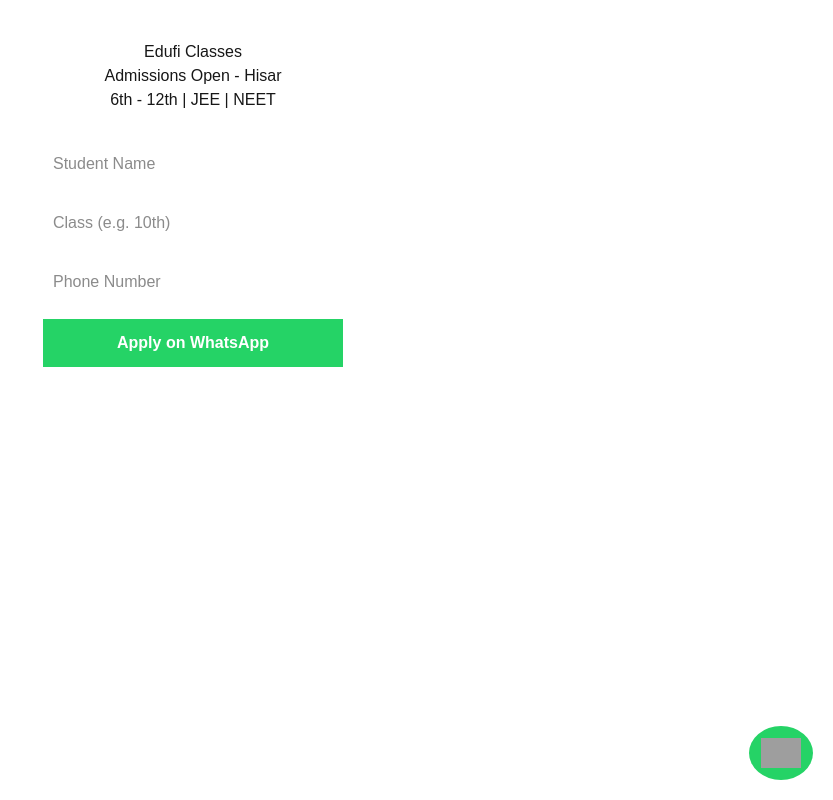
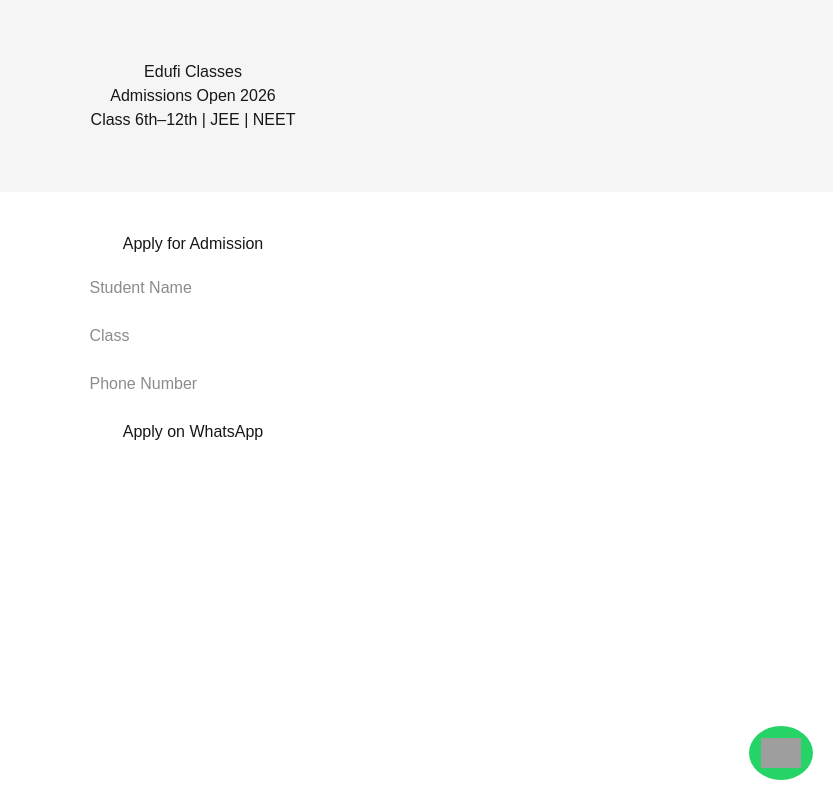
Before and after one commit to edufiofficial-debug/edufi-site, a Next.js app: page / in a window 1280 px wide. Shown: the whole page, without its empty margins (447-1280 px from the left). Built offline with nearby package versions, Linux system fonts and the light colour scheme; grey boxes are pictures that could not be loaded.

Commit message:
homepage design added

```diff
--- a/app/page.tsx
+++ b/app/page.tsx
@@ -1,16 +1,9 @@
 "use client";
+
 export default function Home() {
-  return (
-   <main style={{ padding: "40px", textAlign: "center" }}>
-  <h1>Edufi Classes</h1>
-  <h2>Admissions Open - Hisar</h2>
+  const handleSubmit = (e: any) => {
+    e.preventDefault();
 
-  <p>6th - 12th | JEE | NEET</p>
-
-  {/* Admission Form */}
-  <form
-    onSubmit={(e) => {
-      e.preventDefault();
     const name = (document.getElementById("name") as HTMLInputElement).value;
     const studentClass = (document.getElementById("class") as HTMLInputElement).value;
     const phone = (document.getElementById("phone") as HTMLInputElement).value;
@@ -24,36 +17,32 @@
       `https://wa.me/919501941186?text=${encodeURIComponent(message)}`,
       "_blank"
     );
-    }}
-    style={{
-      marginTop: "30px",
-      display: "flex",
-      flexDirection: "column",
-      gap: "15px",
-      maxWidth: "300px",
-      marginInline: "auto"
-    }}
-  >
-    <input id="name" placeholder="Student Name" required style={{ padding: "10px" }} />
-    <input id="class" placeholder="Class (e.g. 10th)" required style={{ padding: "10px" }} />
-    <input id="phone" placeholder="Phone Number" required style={{ padding: "10px" }} />
+  };
 
-    <button
-      type="submit"
-      style={{
-        padding: "12px",
-        backgroundColor: "#25D366",
-        color: "white",
-        border: "none",
-        cursor: "pointer",
-        fontWeight: "bold"
-      }}
-    >
-      Apply on WhatsApp
-    </button>
+  return (
+    <main style={{ fontFamily: "Arial", textAlign: "center" }}>
+
+      {/* HERO SECTION */}
+      <div style={{ padding: "60px 20px", background: "#f5f5f5" }}>
+        <h1>Edufi Classes</h1>
+        <h2>Admissions Open 2026</h2>
+        <p>Class 6th–12th | JEE | NEET</p>
+      </div>
+
+      {/* FORM SECTION */}
+      <div style={{ padding: "40px" }}>
+        <h2>Apply for Admission</h2>
+
+        <form onSubmit={handleSubmit} style={{ marginTop: "20px" }}>
+          <input id="name" placeholder="Student Name" required /><br /><br />
+          <input id="class" placeholder="Class" required /><br /><br />
+          <input id="phone" placeholder="Phone Number" required /><br /><br />
+
+          <button type="submit">Apply on WhatsApp</button>
         </form>
+      </div>
 
-  {/* WhatsApp Floating Button */}
+      {/* WHATSAPP BUTTON */}
       <a
         href="https://wa.me/919501941186"
         target="_blank"
@@ -63,8 +52,7 @@
           right: "20px",
           backgroundColor: "#25D366",
           padding: "12px",
-      borderRadius: "50%",
-      zIndex: 1000
+          borderRadius: "50%"
         }}
       >
         <img
@@ -73,7 +61,7 @@
           alt="whatsapp"
         />
       </a>
+
     </main>
-
   );
 }
```
Lines whose indentation alone changed are shown as unchanged.
